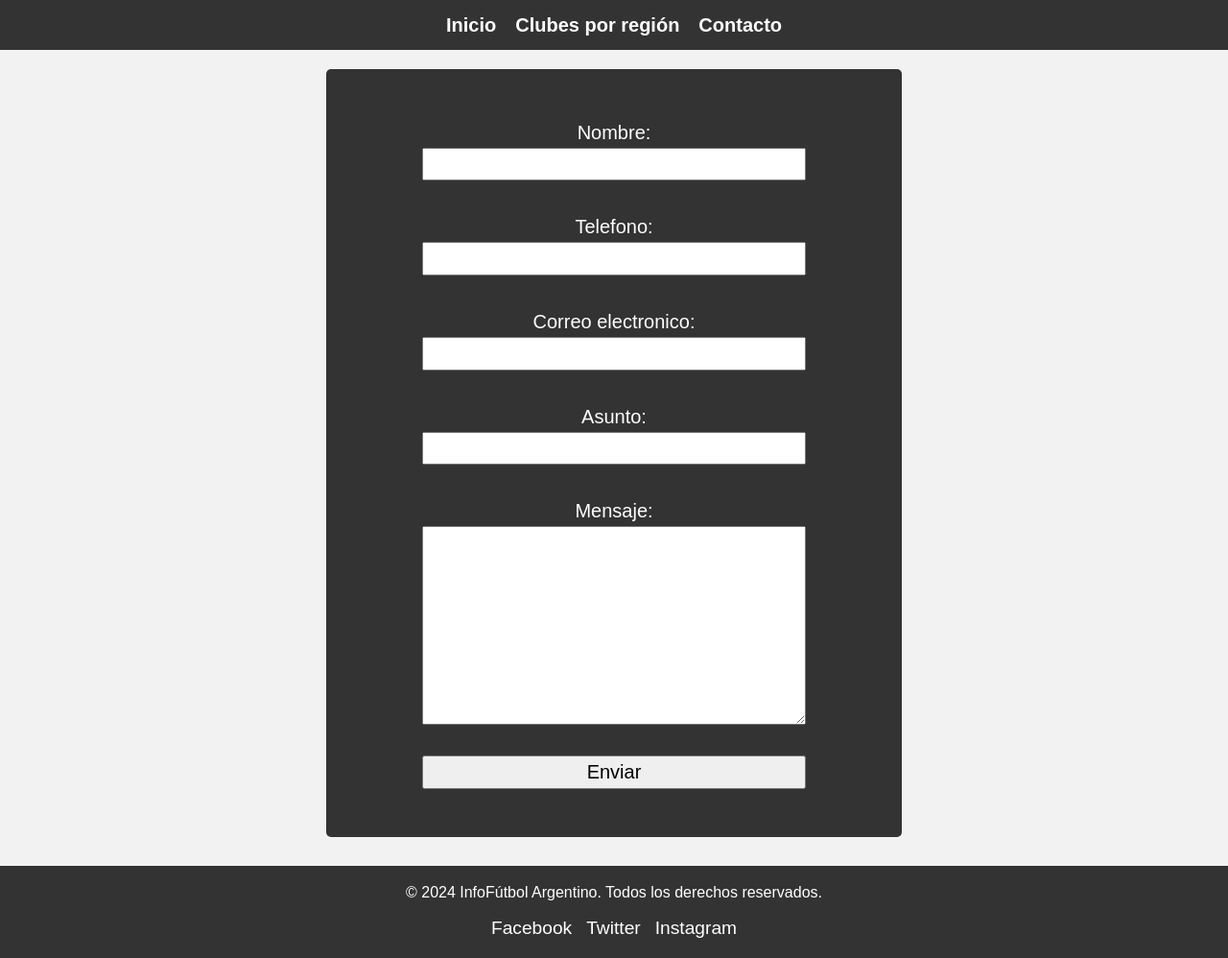
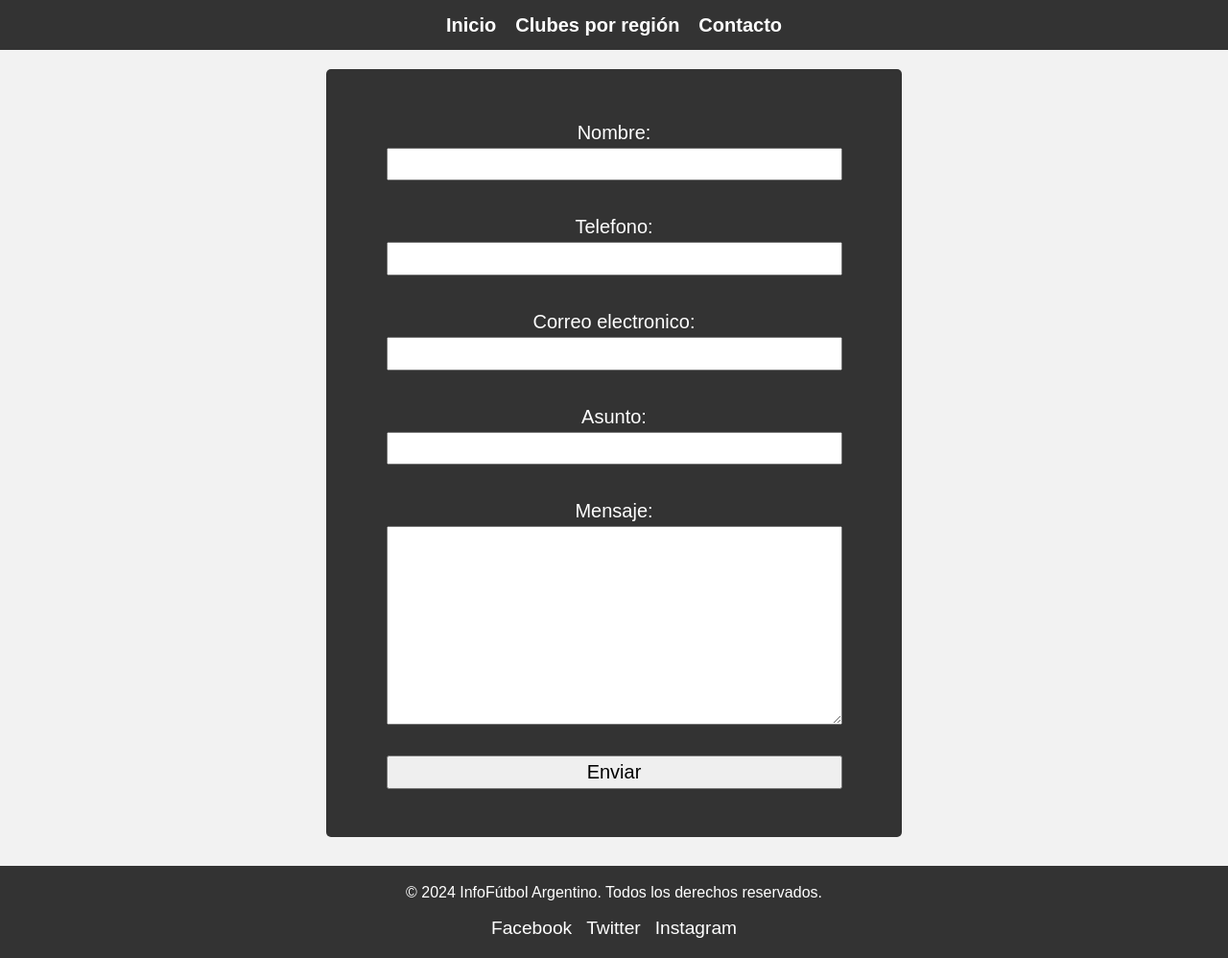
Before and after one commit to FrancoBoggia87/InfoFutbol-Argentino, a plain HTML site: page Contacto.html in a window 1280 px wide. Shown: the part 246-1244 px from the top of the page at 96% size. Drawn offline with Linux system fonts and the light colour scheme.

Commit message:
Update styles.css

```diff
--- a/styles.css
+++ b/styles.css
@@ -211,7 +211,7 @@ form {
 }
 
 input {
-    width: 400px;
+    width: 95%;
     height: 50px;
     font-size: 20px;
     padding: 0px 10px;
@@ -219,7 +219,7 @@ input {
 
 .mensaje {
     height: 300px;
-    width: 400px;
+    width: 95%;
     font-size: 20px;
     padding: 10px;
 }
```
